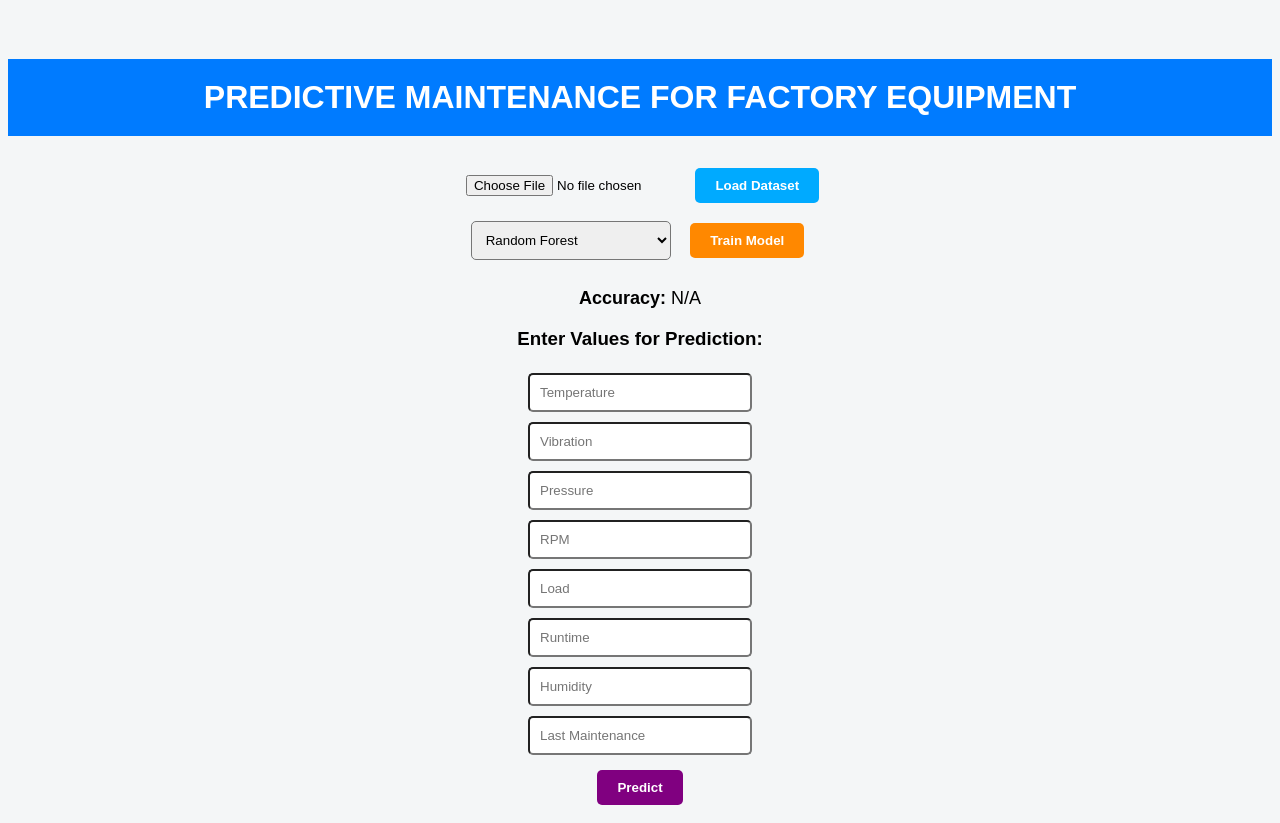
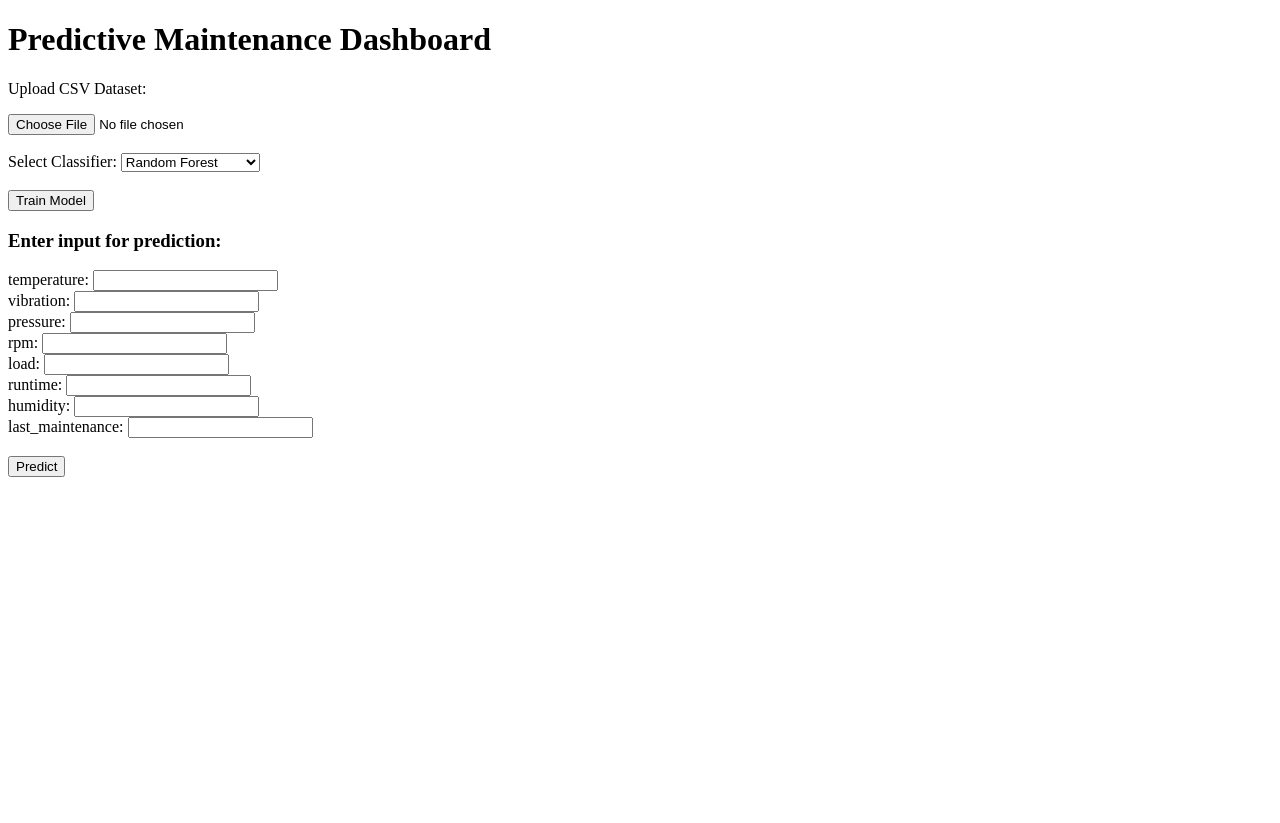
Before and after one commit to Manogna-5/predictive-maintenance-for-factory-equipment, a Flask app: page / in a window 1280 px wide. After the commit the page ends 477 px from the top, so only its background shows below. Run offline with Flask 3, Linux system fonts and the light colour scheme.

Commit message:
Your message about the changes

```diff
--- a/Templates/index.html
+++ b/Templates/index.html
@@ -1,68 +1,46 @@
 <!DOCTYPE html>
 <html>
 <head>
-    <title>Predictive Maintenance for Factory Equipment</title>
-    <style>
-        body { font-family: Arial, sans-serif; background-color: #f4f6f7; text-align: center; padding-top: 30px; }
-        h1 { background-color: #007bff; color: white; padding: 20px; }
-        .btn { padding: 10px 20px; font-weight: bold; margin: 10px; border: none; cursor: pointer; border-radius: 5px; }
-        .load { background-color: #00aaff; color: white; }
-        .train { background-color: #ff8800; color: white; }
-        .predict { background-color: purple; color: white; }
-        input, select { padding: 10px; margin: 5px; width: 200px; border-radius: 5px; }
-        .result { margin-top: 20px; font-size: 18px; }
-        .table { margin: 20px auto; width: 90%; border-collapse: collapse; }
-        .table th, .table td { padding: 10px; border: 1px solid #ccc; text-align: center; }
-    </style>
+    <title>Predictive Maintenance</title>
 </head>
 <body>
-    <h1>PREDICTIVE MAINTENANCE FOR FACTORY EQUIPMENT</h1>
+    <h1>Predictive Maintenance Dashboard</h1>
 
     <form method="POST" enctype="multipart/form-data">
-        <input type="file" name="dataset" required>
-        <button class="btn load" type="submit">Load Dataset</button>
+        <p>Upload CSV Dataset:</p>
+        <input type="file" name="dataset"><br><br>
+
+        <label for="classifier">Select Classifier:</label>
+        <select name="classifier">
+            <option>Random Forest</option>
+            <option>Logistic Regression</option>
+            <option>SVM</option>
+        </select><br><br>
+
+        <button name="action" value="train">Train Model</button>
     </form>
 
+    {% if accuracy %}
+        <p><strong>Accuracy:</strong> {{ accuracy }}%</p>
+    {% endif %}
+
+    {% if prediction %}
+        <p><strong>Prediction:</strong> {{ prediction }}</p>
+    {% endif %}
+
+    <h3>Enter input for prediction:</h3>
     <form method="POST">
-        <select name="classifier">
-            <option value="Random Forest" {% if classifier == 'Random Forest' %}selected{% endif %}>Random Forest</option>
-            <option value="Logistic Regression" {% if classifier == 'Logistic Regression' %}selected{% endif %}>Logistic Regression</option>
-            <option value="SVM" {% if classifier == 'SVM' %}selected{% endif %}>SVM</option>
-        </select>
-        <input type="hidden" name="action" value="train">
-        <button class="btn train" type="submit">Train Model</button>
+        {% for col in ['temperature', 'vibration', 'pressure', 'rpm', 'load', 'runtime', 'humidity', 'last_maintenance'] %}
+            <label>{{ col }}:</label>
+            <input type="text" name="{{ col }}"><br>
+        {% endfor %}
+        <br>
+        <button name="action" value="predict">Predict</button>
     </form>
 
-    <div class="result">
-        <strong>Accuracy:</strong> {{ accuracy if accuracy else 'N/A' }}
-    </div>
-
     {% if data %}
-        <h3>Dataset Preview</h3>
+        <h3>Dataset Preview:</h3>
         {{ data|safe }}
-    {% endif %}
-
-    <h3>Enter Values for Prediction:</h3>
-    <form method="POST">
-        <input type="hidden" name="action" value="predict">
-        <input type="text" name="temperature" placeholder="Temperature" required><br>
-        <input type="text" name="vibration" placeholder="Vibration" required><br>
-        <input type="text" name="pressure" placeholder="Pressure" required><br>
-        <input type="text" name="rpm" placeholder="RPM" required><br>
-        <input type="text" name="load" placeholder="Load" required><br>
-        <input type="text" name="runtime" placeholder="Runtime" required><br>
-        <input type="text" name="humidity" placeholder="Humidity" required><br>
-        <input type="text" name="last_maintenance" placeholder="Last Maintenance" required><br>
-        <button class="btn predict" type="submit">Predict</button>
-    </form>
-
-    {% if prediction is not none %}
-        <div class="result">
-            <strong>Prediction:</strong>
-            <span style="color: {{ 'green' if prediction == 0 else 'red' }}">
-                {{ 'No Failure' if prediction == 0 else 'Failure' }}
-            </span>
-        </div>
     {% endif %}
 </body>
 </html>
```
